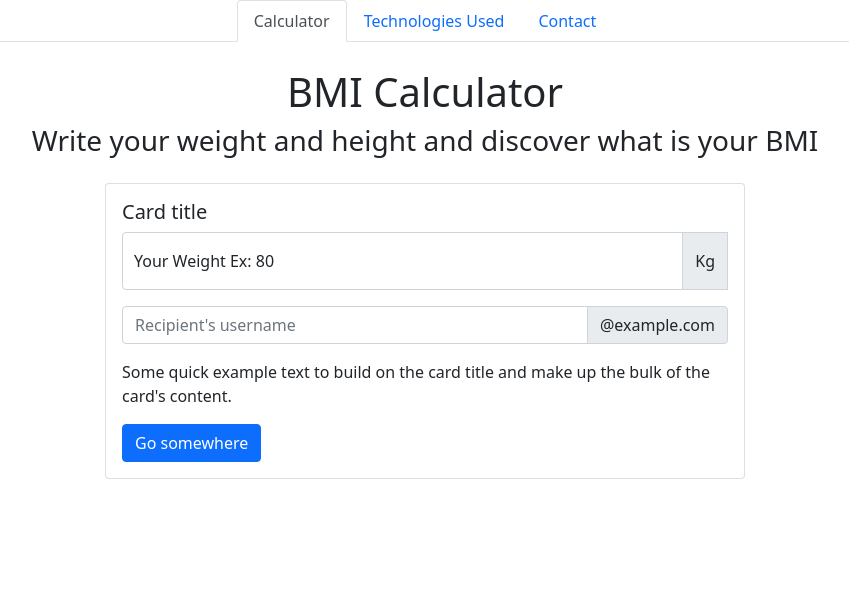
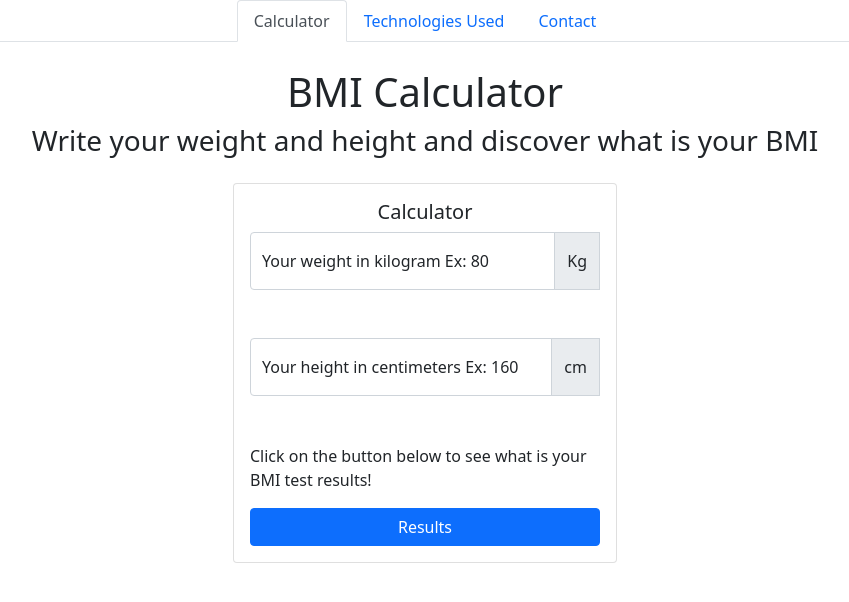
Before and after one commit to NeoArte/FlaskStudies, a Flask app: page / in a window 1280 px wide. Shown: the top 602 px of the page, without its empty margins (215-1064 px from the left). Run offline with Flask 2, Linux system fonts and the light colour scheme; some libraries are stand-ins or nearby versions.

Commit message:
weight, height and bmi with correct values and error messages working

```diff
--- a/3-BmiCalculator/app.py
+++ b/3-BmiCalculator/app.py
@@ -7,12 +7,23 @@ app = Flask(__name__)
 
 @app.route("/", methods=['GET', 'POST'])
 def index():
+    weight = ''
+    height = ''
+
     # BMI is measured in Kg/M², the equation for it is Mass / Height^2
     if request.method == "POST":
-        mass = request.form.get('mass')
-        height = request.form.get('height')
-        print(mass, ':', type(mass))
-        #bmi = mass / (height**2)
+
+        # We must verify if somehow the user sent a field with no value ("") and if that is the case counter it.
+        if weight == '' or height == '':
+            print('weight: ', weight=='')
+            print('height: ', height=='')
+            return render_template('index.html',
+                                    missing_weight=weight == '',
+                                    missing_height=height == '')
+
+        weight = float(request.form.get('weight'))
+        height = int(request.form.get('height'))
+        bmi = weight / (height**2)
 
     return render_template('index.html')
 
--- a/3-BmiCalculator/static/css/style.css
+++ b/3-BmiCalculator/static/css/style.css
@@ -19,7 +19,7 @@
 /* Custom Card ====================================================================*/
 
 .card-div {
-    width: 50%;
+    width: 30%;
     margin: 2% auto;
 }
 
@@ -30,3 +30,14 @@
 .form-card label {
     z-index: 3;
 }
+
+.form-button {
+    width: 100%;
+}
+
+.form-warning {
+    opacity: 0.65;
+    color: red;
+    font-weight: bold;
+    font-size: 0.9rem;
+}
--- a/3-BmiCalculator/templates/index.html
+++ b/3-BmiCalculator/templates/index.html
@@ -31,27 +31,36 @@
     <div class="card-div">
       <div class="card form-card">
         <div class="card-body">
-          <h5 class="card-title">Card title</h5>
-
-          <div>
-            <form method="POST" action="/">
-
-              <div class="form-floating input-group mb-3">
-                <input type="email" class="form-control" id="floatingInput" placeholder="name@example.com">
-                <span class="input-group-text" id="basic-addon2">Kg</span>
-                <label class="label-above" for="floatingInput">Your Weight Ex: 80</label>
+          <h5 class="card-title" style="text-align: center;">Calculator</h5>
+          <form method="POST" action="/">
+            <div>
+              <div class="mb-5">
+                <div class="form-floating input-group">
+                  <input name="weight" type="text" class="form-control" id="weightInput" placeholder="80">
+                  <span class="input-group-text" id="basic-addon2">Kg</span>
+                  <label class="label-above" for="weightInput">Your weight in kilogram Ex: 80</label>
+                </div>
+                {% if missing_weight %}
+                <label class="form-warning">You must inform your weight</label>
+                {% endif %}
               </div>
 
-              <div class="input-group mb-3">
-                <input type="text" class="form-control" placeholder="Recipient's username" aria-label="Recipient's username" aria-describedby="basic-addon2">
-                <span class="input-group-text" id="basic-addon2">@example.com</span>
+              <div class="mb-5">
+                <div class="form-floating input-group">
+                  <input name="height" type="text" class="form-control" id="heightInput" placeholder="160">
+                  <span class="input-group-text" id="basic-addon2">cm</span>
+                  <label class="label-above" for="heightInput">Your height in centimeters Ex: 160</label>
+                </div>
+                {% if missing_height %}
+                <label class="form-warning">You must inform your height</label>
+                {% endif %}
               </div>
 
-            </form>
-          </div>
+            </div>
 
-          <p class="card-text">Some quick example text to build on the card title and make up the bulk of the card's content.</p>
-          <a href="#" class="btn btn-primary">Go somewhere</a>
+            <p class="card-text">Click on the button below to see what is your BMI test results!</p>
+            <button type="submit" class="btn btn-primary form-button">Results</a>
+          </form>
         </div>
       </div>
     </div>
```
